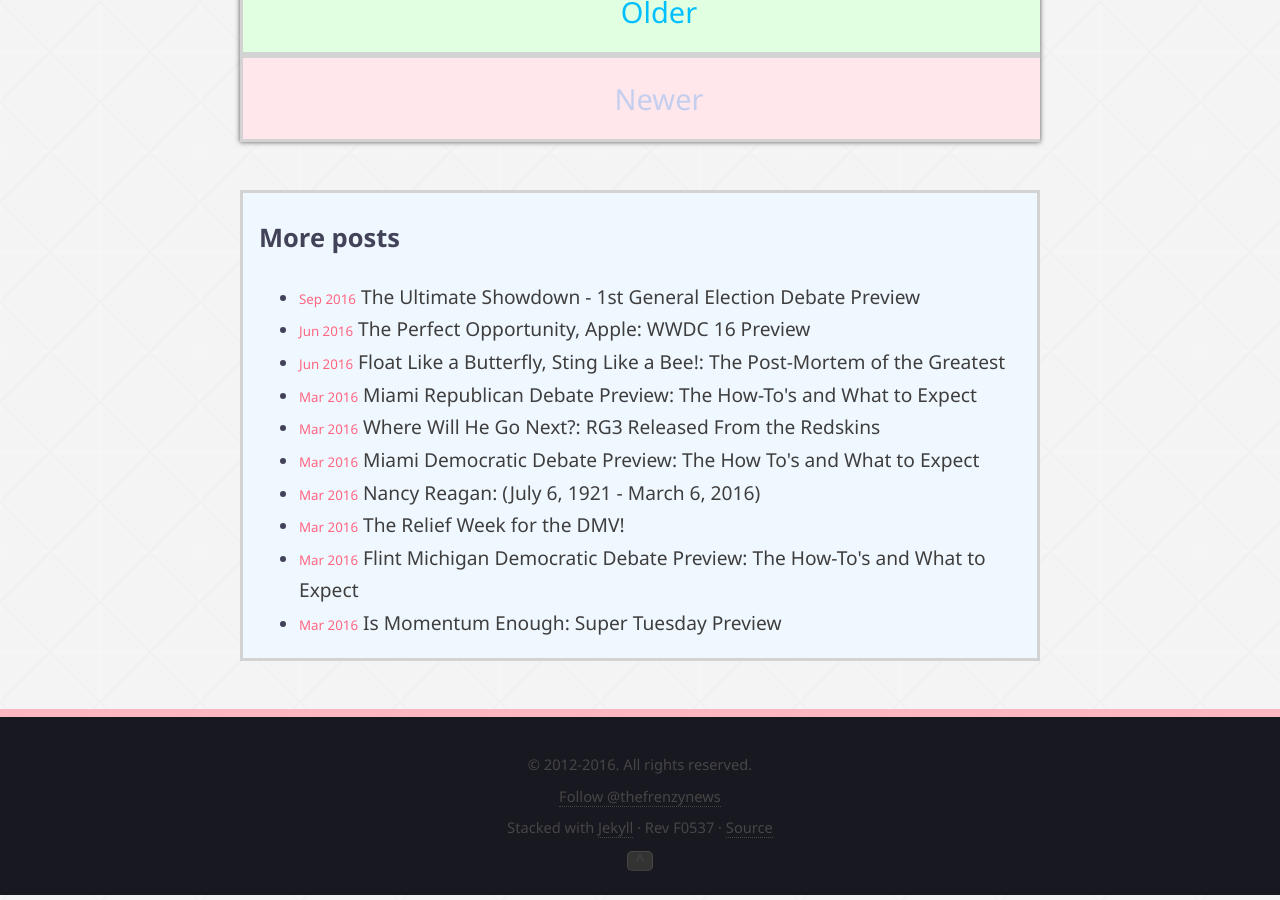
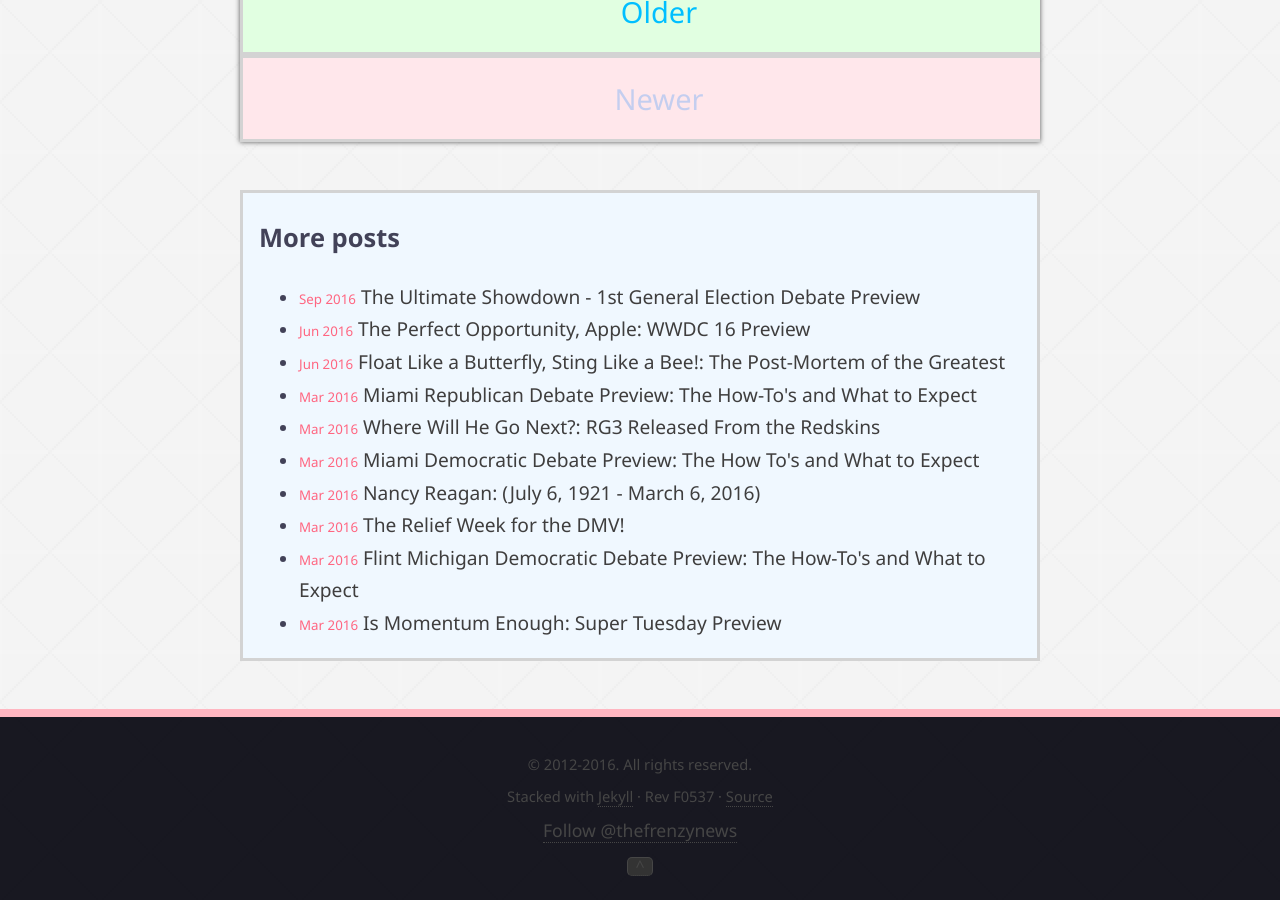
Before and after one commit to rshivjiani/rshivjiani.github.io, a Jekyll site: the page built from index.html, in a window 1280 px wide and 900 px high, scrolled down 7248 px. Built offline with Jekyll 4.4.1, drawn with Linux system fonts in a browser that asks for light colours; the list of posts is cut into pages by our own code; comment, search, counter and statistics services are not loaded.

Commit message:
Changed location of twitter button

```diff
--- a/_layouts/default.html
+++ b/_layouts/default.html
@@ -30,10 +30,6 @@
       <small>
         <p>&copy; 2012-{{ site.time | date: '%Y' }}</time>. All rights reserved.</p>
 
-<p>
-  <a href="https://twitter.com/thefrenzynews" class="twitter-follow-button" data-show-count="false">Follow @thefrenzynews</a><script async src="//platform.twitter.com/widgets.js" charset="utf-8"></script>
-</p>
-
         <p>
           <span> Stacked with <a href="http://jekyllrb.com/">Jekyll</a></span>
           <span> &middot; </span>
@@ -44,6 +40,10 @@
       </small>
       <!-- Liquid time tags: https://docs.shopify.com/themes/liquid/filters/additional-filters -->
 
+      <p>
+        <a href="https://twitter.com/thefrenzynews" class="twitter-follow-button" data-show-count="false">Follow @thefrenzynews</a><script async src="//platform.twitter.com/widgets.js" charset="utf-8"></script>
+      </p>
+
       <div class="jump-to-top">
         <a href="#top">^</a>
       </div>
```
